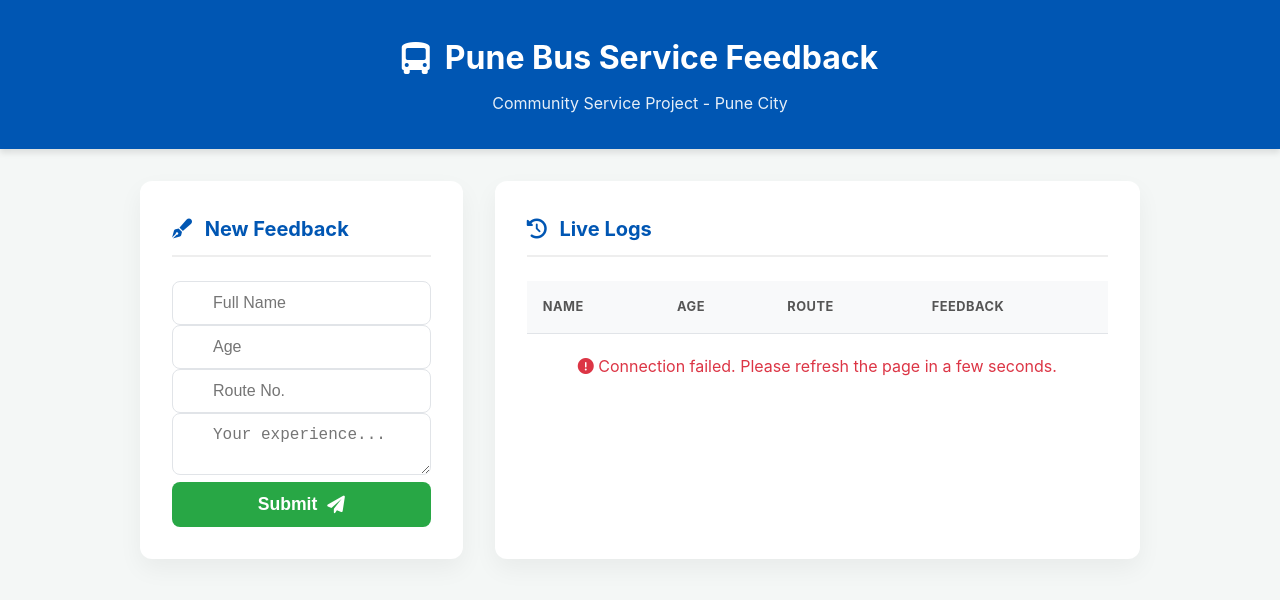
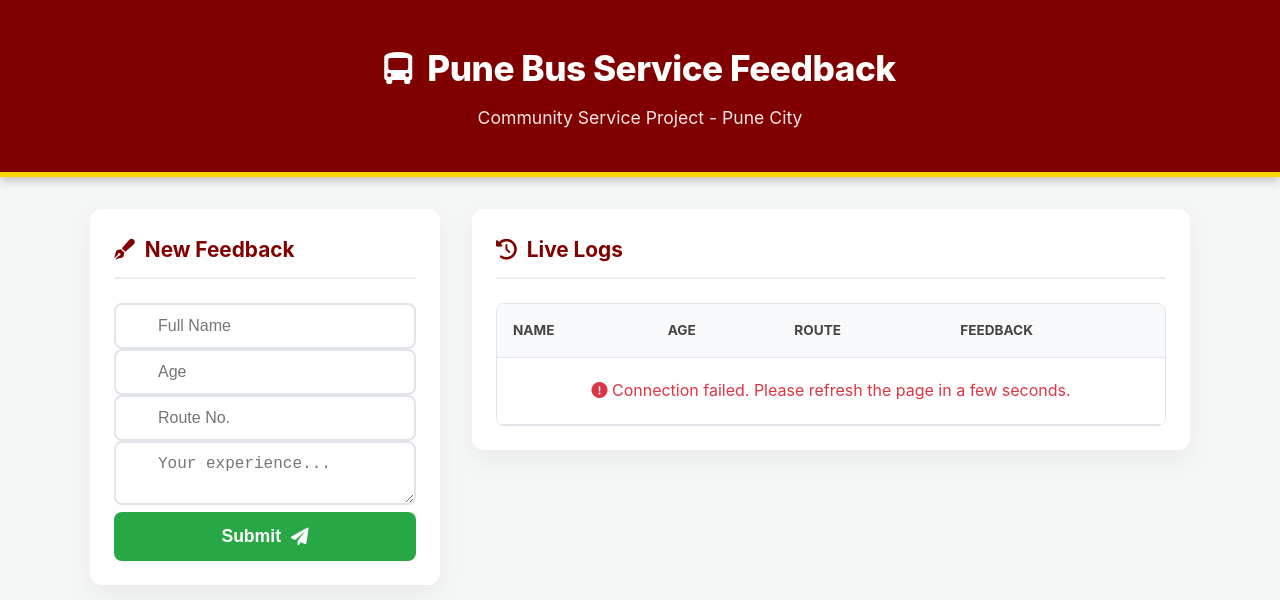
Before and after one commit to Krishhh25/Project, a website: page index.html in a window 1280 px wide. Drawn offline with Linux system fonts and the light colour scheme; no server answers.

Commit message:
Update style.css

```diff
--- a/style.css
+++ b/style.css
@@ -1,7 +1,8 @@
 /* --- Global Styles --- */
 :root {
-    --primary-color: #0056b3; /* Professional Trust Blue */
+    --primary-color: #800000; /* Pune Bus Maroon */
     --accent-color: #28a745;  /* Success Green */
+    --gold-accent: #ffd700;   /* Pune Bus Gold */
     --bg-color: #f4f7f6;
     --text-color: #333;
     --card-bg: #ffffff;
@@ -22,8 +23,9 @@ header {
     background-color: var(--primary-color);
     color: white;
     text-align: center;
-    padding: 2rem 1rem;
-    box-shadow: 0 4px 6px rgba(0,0,0,0.1);
+    padding: 2.5rem 1rem;
+    box-shadow: 0 4px 10px rgba(0,0,0,0.2);
+    border-bottom: 5px solid var(--gold-accent);
 }
 
 .header-content {
@@ -36,68 +38,77 @@ header {
 
 header h1 {
     margin: 0;
-    font-size: 2rem;
-    font-weight: 700;
+    font-size: 2.2rem;
+    font-weight: 800;
+    letter-spacing: -0.5px;
 }
 
 header p {
     margin: 0;
-    font-size: 1rem;
+    font-size: 1.1rem;
     opacity: 0.9;
 }
 
 /* --- Main Layout --- */
 .main-container {
-    max-width: 1000px;
+    max-width: 1100px;
     margin: 2rem auto;
     padding: 0 1rem;
     display: grid;
     gap: 2rem;
+    grid-template-columns: 1fr; /* Default to 1 column for mobile */
 }
 
-@media (min-width: 768px) {
+/* Desktop Layout - Side by Side */
+@media (min-width: 900px) {
     .main-container {
-        grid-template-columns: 1fr 2fr; /* Form is smaller, Table is wider */
+        grid-template-columns: 350px 1fr;
     }
 }
 
-/* --- Commmon Component: Card --- */
+/* --- Component: Card --- */
 .card {
     background-color: var(--card-bg);
-    padding: 2rem;
+    padding: 1.5rem;
     border-radius: 12px;
     box-shadow: 0 10px 25px rgba(0,0,0,0.05);
+    height: fit-content;
 }
 
 .card h2 {
     margin-top: 0;
-    font-size: 1.25rem;
+    font-size: 1.3rem;
     color: var(--primary-color);
     border-bottom: 2px solid #eee;
     padding-bottom: 10px;
     margin-bottom: 1.5rem;
-}
-
-.card h2 i {
-    margin-right: 8px;
+    display: flex;
+    align-items: center;
+    gap: 10px;
 }
 
 /* --- Form Styling --- */
 .form-section {
-    position: sticky;
-    top: 2rem; /* Sticks the form on scroll on larger screens */
-    height: fit-content;
+    position: relative;
+}
+
+@media (min-width: 900px) {
+    .form-section {
+        position: sticky;
+        top: 2rem;
+    }
 }
 
 .input-group {
     position: relative;
-    margin-bottom: 1rem;
+    margin-bottom: 1.2rem;
 }
 
 .input-icon, .textarea-icon {
     position: absolute;
-    left: 12px;
+    left: 14px;
     color: #888;
+    z-index: 1;
 }
 
 .input-icon {
@@ -113,35 +124,31 @@ input[type="text"],
 input[type="number"],
 textarea {
     width: 100%;
-    padding: 12px 12px 12px 40px; /* space for icon */
-    border: 1px solid var(--border-color);
+    padding: 12px 12px 12px 42px;
+    border: 2px solid var(--border-color);
     border-radius: 8px;
     font-size: 1rem;
     box-sizing: border-box;
-    transition: all 0.2s ease-in-out;
-}
-
-textarea {
-    resize: vertical; /* Allow vertical resizing only */
+    transition: all 0.2s ease;
 }
 
 input:focus, textarea:focus {
     outline: none;
     border-color: var(--primary-color);
-    box-shadow: 0 0 0 3px rgba(0, 86, 179, 0.1);
+    box-shadow: 0 0 0 4px rgba(128, 0, 0, 0.1);
 }
 
 button[type="submit"] {
     width: 100%;
-    padding: 12px;
+    padding: 14px;
     background-color: var(--accent-color);
     color: white;
     border: none;
     border-radius: 8px;
     font-size: 1.1rem;
-    font-weight: 600;
+    font-weight: 700;
     cursor: pointer;
-    transition: background-color 0.2s, transform 0.1s;
+    transition: all 0.2s ease;
     display: flex;
     justify-content: center;
     align-items: center;
@@ -149,22 +156,21 @@ button[type="submit"] {
 }
 
 button[type="submit"]:hover {
-    background-color: #218838; /* Darker green on hover */
-}
-
-button[type="submit"]:active {
-    transform: scale(0.98); /* Subtle 'click' effect */
+    background-color: #218838;
+    transform: translateY(-2px);
 }
 
 /* --- Table Styling --- */
 .table-wrapper {
-    overflow-x: auto; /* Handles responsiveness */
+    overflow-x: auto;
+    border-radius: 8px;
+    border: 1px solid var(--border-color);
 }
 
 table {
     width: 100%;
     border-collapse: collapse;
-    min-width: 500px;
+    background: white;
 }
 
 th, td {
@@ -175,10 +181,10 @@ th, td {
 
 th {
     background-color: #f8f9fa;
-    color: #555;
+    color: #444;
     text-transform: uppercase;
-    font-size: 0.8rem;
-    letter-spacing: 0.5px;
+    font-size: 0.85rem;
+    font-weight: 700;
 }
 
 th i {
@@ -186,35 +192,32 @@ th i {
     color: var(--primary-color);
 }
 
-tbody tr:last-child td {
-    border-bottom: none;
+.feedback-cell {
+    min-width: 250px;
+    word-break: break-word;
 }
-/* Mobile Styles */
+
+tbody tr:hover {
+    background-color: #fff9f9;
+}
+
+/* --- Mobile Specific Fixes --- */
 @media (max-width: 600px) {
-    .main-container {
-        padding: 10px;
-        flex-direction: column; /* Stacks form and table vertically */
+    header h1 {
+        font-size: 1.6rem;
     }
 
     .card {
-        margin-bottom: 20px;
-        width: 100%; /* Makes cards full width on mobile */
+        padding: 1rem;
     }
 
-    /* Force the table to be scrollable so it doesn't break the screen */
-    .table-wrapper {
-        overflow-x: auto;
-        display: block;
+    /* Prevents iOS zoom on input click */
+    input, textarea, button {
+        font-size: 16px;
     }
 
-    header h1 {
-        font-size: 1.5rem; /* Smaller text for smaller screens */
-    }
-
-    input, textarea, button {
-        font-size: 16px; /* Prevents iOS from zooming in on inputs */
+    th, td {
+        padding: 0.8rem;
+        font-size: 0.9rem;
     }
 }
-tbody tr:hover {
-    background-color: #fcfcfc;
-}
```
